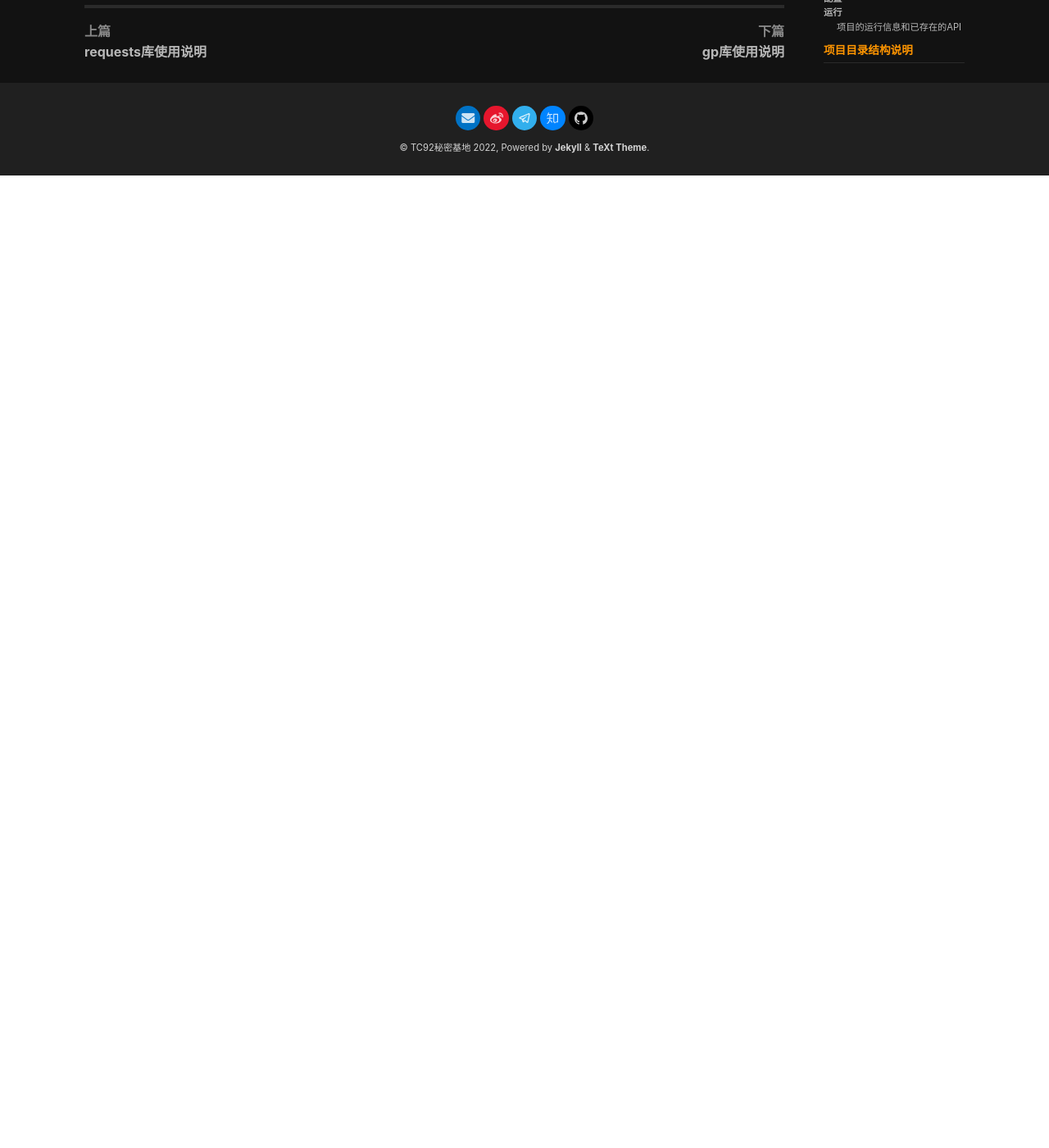
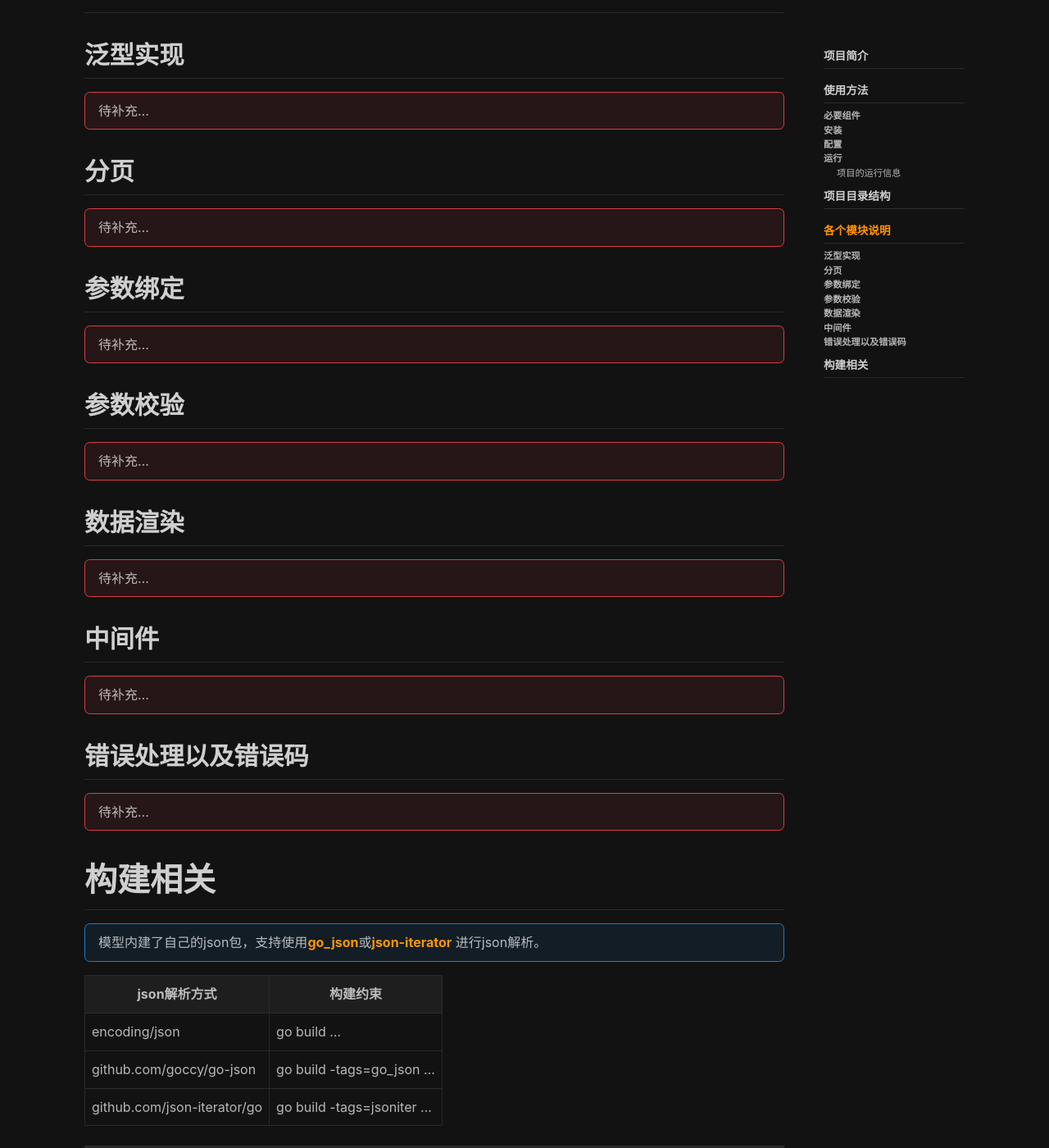
Before and after one commit to tiancheng92/tiancheng92.github.io, a Jekyll site: the page built from _posts/golang_module/2022-06-18-gin_example_with_generic模型使用说明.md, in a window 1280 px wide and 1400 px high, scrolled down 2880 px. Shown: the whole window at 82% size. Built offline with Jekyll 4.4.1, drawn with Linux system fonts in a browser that asks for light colours; nearby versions of some CDN libraries; before the commit the page ends 3094 px from its top, so only the background shows below that; some of the changed text lies outside the part shown.

Commit message:
feat(blog): update article

````diff
--- a/_posts/golang_module/2022-06-18-gin_example_with_generic模型使用说明.md
+++ b/_posts/golang_module/2022-06-18-gin_example_with_generic模型使用说明.md
@@ -54,7 +54,7 @@ cd $GOPATH/src/gin-example-with-generic
 go run -tags=go_json -gcflags=-l=4 -ldflags=-s -w ./cmd/cmd.go
 ```
 
-### 项目的运行信息和已存在的API
+### 项目的运行信息
 
 ```text
 2022/06/18 12:51:24 maxprocs: Leaving GOMAXPROCS=8: CPU quota undefined
@@ -136,5 +136,51 @@ go run -tags=go_json -gcflags=-l=4 -ldflags=-s -w ./cmd/cmd.go
     └── result                      // 返回结构体
 ```
 
+# 各个模块说明
+
+## 泛型实现
+
 待补充...
 {:.error}
+
+## 分页
+
+待补充...
+{:.error}
+
+## 参数绑定
+
+待补充...
+{:.error}
+
+## 参数校验
+
+待补充...
+{:.error}
+
+## 数据渲染
+
+待补充...
+{:.error}
+
+## 中间件
+
+待补充...
+{:.error}
+
+## 错误处理以及错误码
+
+待补充...
+{:.error}
+
+# 构建相关
+
+模型内建了自己的json包，支持使用[go_json](https://github.com/goccy/go-json)或[json-iterator](https://github.com/json-iterator/go)
+进行json解析。
+{:.info}
+
+| json解析方式                    | 构建约束                        |
+|-----------------------------|-----------------------------|
+| encoding/json               | go build ...                |
+| github.com/goccy/go-json    | go build -tags=go_json ...  |
+| github.com/json-iterator/go | go build -tags=jsoniter ... |
````
Also changed, not shown: other parts of _posts/golang_module/2022-06-18-gin_example_with_generic模型使用说明.md (+1 -1 lines).
